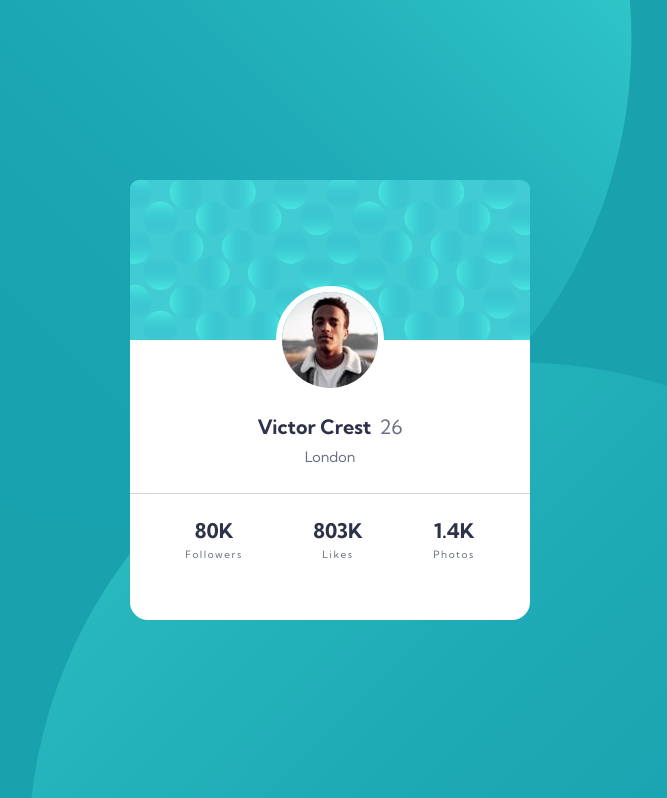
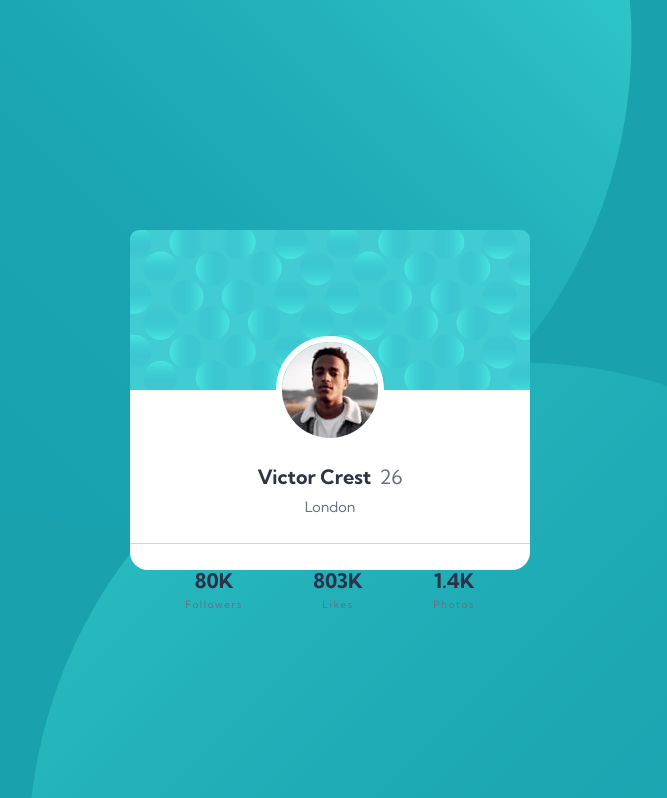
Before and after one commit to Majcher1215/profile-card-component-main, a plain HTML site: page index.html in a window 1280 px wide. Shown: the top 798 px of the page, without its empty margins (310-977 px from the left). Drawn offline with Linux system fonts and the light colour scheme.

Commit message:
Update 1

```diff
--- a/style.css
+++ b/style.css
@@ -47,7 +47,7 @@ p {
 main {
     width: 87.5%;
     max-width: 350px;
-    height: 52%;
+    height: 55%;
     display: flex;
     flex-direction: column;
     align-items: center;
@@ -121,7 +121,7 @@ main {
 @media (min-width: 481px) and (max-width: 768px) {
     main {
         width: 60%;
-        height: 52%;
+        height: 55%;
     }
 }
 
@@ -129,7 +129,7 @@ main {
 @media (min-width: 769px) and (max-width: 1300px){
     main {
         width: 40%;
-        height: 52%;
+        height: 55%;
     }
 }
 
@@ -154,10 +154,10 @@ main {
 
 }
 
-@media (min-width: 1201px) and (min-height: 721px) {
+@media (min-width: 769px) and (min-height: 721px) {
     main {
         max-width: 400px;
-        height: 55%;
+        height: 42.5%;
     }
 
     #top-circle {
```
